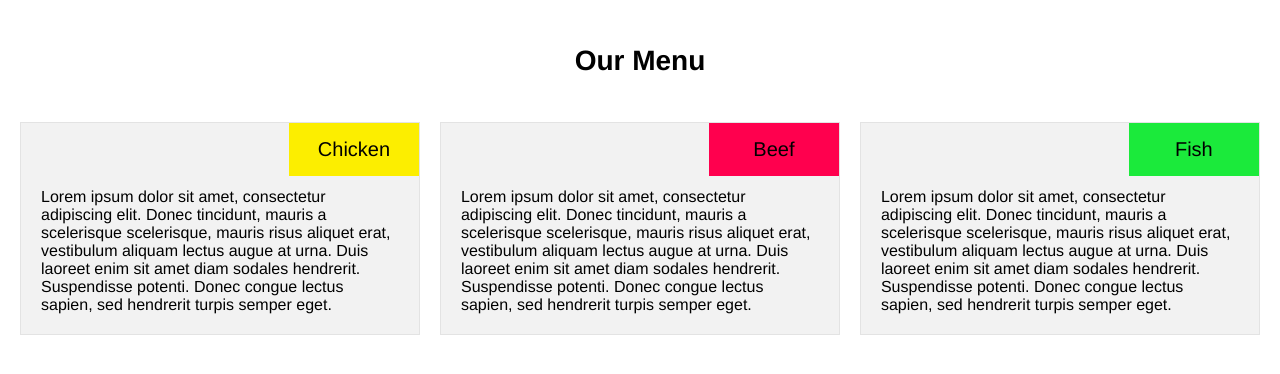
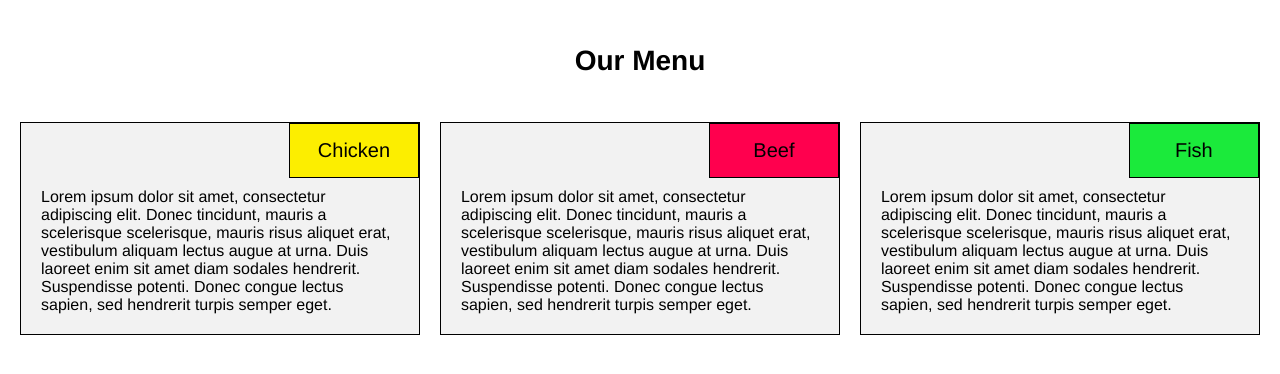
Before and after one commit to Dejmus/coursera-test, a plain HTML site: page module2_solution/index.html in a window 1280 px wide. Drawn offline with Linux system fonts and the light colour scheme.

Commit message:
Update style.css

```diff
--- a/module2_solution/css/style.css
+++ b/module2_solution/css/style.css
@@ -19,7 +19,7 @@ section{
 }
 .content{
 	position:relative;
-	border: #e3e3e3 1px solid;
+	border: #000 1px solid;
 	background:#f2f2f2;
 }
 .title{
@@ -29,6 +29,7 @@ section{
 	width:130px;
 	text-align: center;
 	font-size: 125%;
+	border: #000 1px solid;
 }
 #title_1{
 	background:#fcee00;
```
